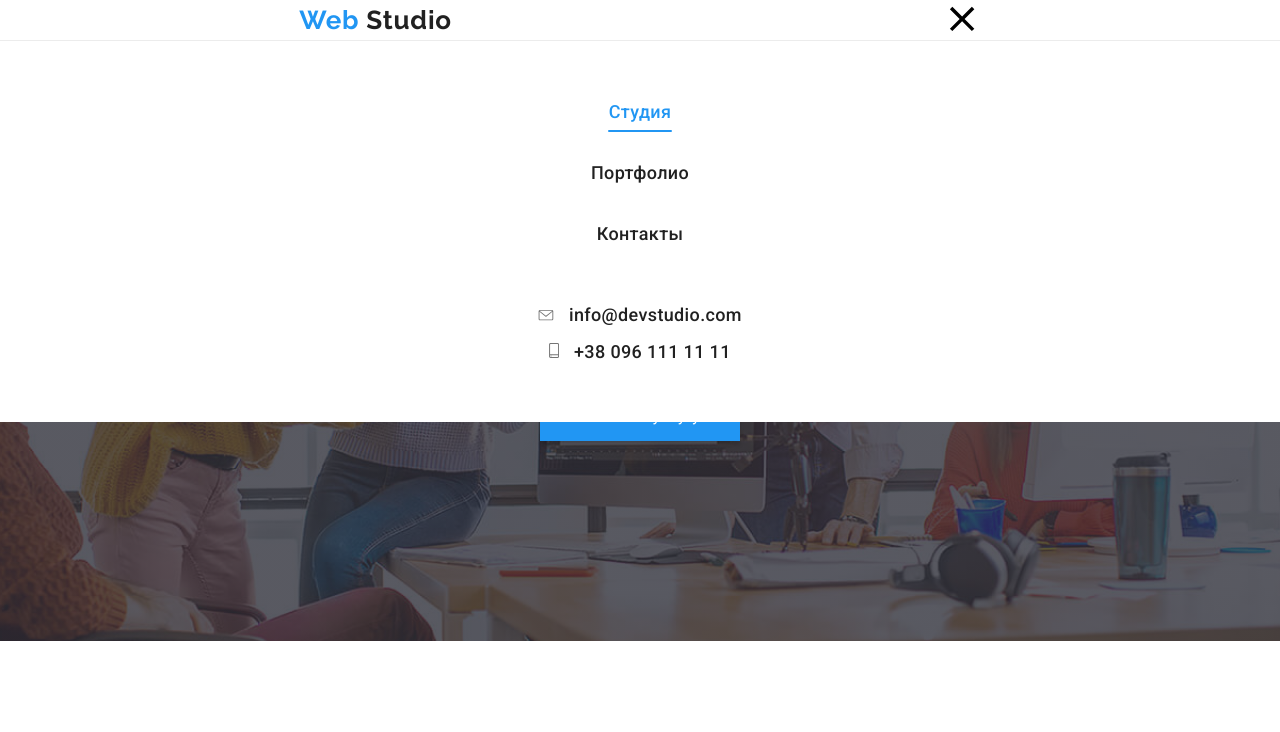
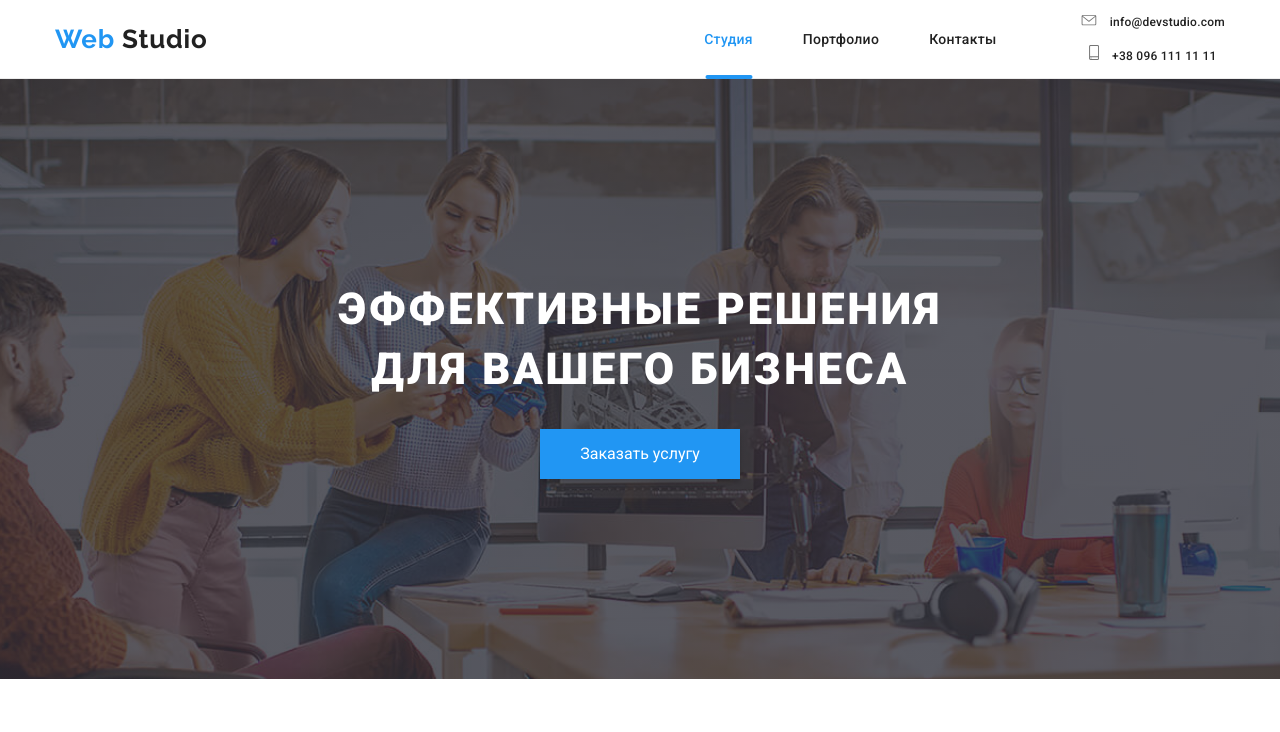
Before and after one commit to VITA-mlr/goit-markup-hw-08, a plain HTML site: page index.html in a window 1280 px wide. Shown: the top 732 px of the page. Drawn offline with Linux system fonts and the light colour scheme.

Commit message:
page-header for tablet

```diff
--- a/index.html
+++ b/index.html
@@ -22,7 +22,7 @@
         </div>
 
         <button
-          class="button-menu is-open"
+          class="button-menu"
           type="button"
           aria-controls="nav-flex"
           aria-expanded="false"
@@ -42,18 +42,22 @@
         </button>
 
         <!-- Navigation by site -->
-        <div class="nav-flex is-open" id="nav-flex" data-menu>
+        <div class="nav-flex" id="nav-flex" data-menu>
           <ul class="nav-list-site">
-            <li class="line">
+            <li class="nav-item-site line">
               <a class="nav-link current" href="">Студия</a>
               <div class="line-link"></div>
             </li>
-            <li><a class="nav-link" href="./portfolio.html">Портфолио</a></li>
-            <li><a class="nav-link" href="">Контакты</a></li>
+            <li class="nav-item-site">
+              <a class="nav-link" href="./portfolio.html">Портфолио</a>
+            </li>
+            <li class="nav-item-site">
+              <a class="nav-link" href="">Контакты</a>
+            </li>
           </ul>
           <!-- Kontakts -->
           <ul class="nav-list-contacts">
-            <li class="icon-address">
+            <li class="nav-item-contacts icon-address">
               <a class="nav-link" href="mailto:info@devstudio.com">
                 <svg class="icon" width="16" height="11">
                   <use href="./images/sprite.svg#icon-envelope"></use>
@@ -61,7 +65,7 @@
                 info@devstudio.com
               </a>
             </li>
-            <li class="icon-address">
+            <li class="nav-item-contacts icon-address">
               <a class="nav-link" href="tel:+380961111111">
                 <svg class="icon" width="10" height="15">
                   <use href="./images/sprite.svg#icon-smartphone"></use>
--- a/sass/base/_container.scss
+++ b/sass/base/_container.scss
@@ -11,7 +11,7 @@
     padding-bottom: 0;
     margin-bottom: 0;
     display: flex;
-    justify-content: space-around;
+    justify-content: space-between;
     align-items: center;
     // outline: 1px solid tomato;
   }
@@ -67,7 +67,11 @@
 @media screen and (min-width: 768px) and (max-width: 1199px) {
   .container {
     width: 768px;
-    outline: 1px solid tomato;
+    // outline: 1px solid tomato;
+
+    .header-section & {
+      display: flex;
+    }
   }
 }
 
--- a/sass/base/_page-buttons.scss
+++ b/sass/base/_page-buttons.scss
@@ -37,6 +37,10 @@
   & .icon-cross {
     display: none;
   }
+
+  @media screen and (min-width: 768px) {
+    display: none;
+  }
 }
 
 .button-menu.is-open {
--- a/sass/components/_page-header.scss
+++ b/sass/components/_page-header.scss
@@ -4,13 +4,16 @@
   padding: 0;
   color: $logo-color;
   border-bottom: 1px solid $line-color;
+  @media screen and (min-width: 768px) {
+    display: flex;
+  }
 }
 
 .logo {
   font-family: "Raleway", sans-serif;
   font-weight: 700;
-  font-size: 26px;
-  line-height: 31px;
+  font-size: 24px;
+  line-height: 28px;
   letter-spacing: 0.03em;
 
   &-blue {
@@ -47,6 +50,22 @@
   &.is-open {
     display: block;
   }
+
+  @media screen and (min-width: 768px) {
+    width: 530px;
+    display: flex;
+    align-items: center;
+    justify-content: flex-end;
+    // padding-right: 15px;
+    padding-top: 0;
+    padding-bottom: 0;
+
+    position: relative;
+    bottom: 0;
+    right: 0;
+    border-top: none;
+    transform: translateY(0);
+  }
 }
 
 .nav-list-site {
@@ -55,14 +74,37 @@
   font-size: 18px;
   line-height: 21px;
   letter-spacing: 0.02em;
-  // color: $header-menu-color;
+  color: $header-menu-color;
 
-  li:not(:last-child) {
-    margin-bottom: 40px;
+  .nav-item-site:hover {
+    color: $active-color;
   }
 
-  li:hover {
-    color: $active-color;
+  @media screen and (max-width: 767px) {
+    .nav-item-site:not(:last-child) {
+      margin-bottom: 40px;
+    }
+  }
+
+  @media screen and (min-width: 768px) {
+    display: flex;
+    align-items: center;
+
+    position: relative;
+    left: 0;
+    right: 0;
+    padding: 0;
+    border: none;
+    font-size: 14px;
+    line-height: 16px;
+
+    .nav-item-site {
+      padding: 31px 0;
+    }
+
+    .nav-item-site:not(:first-child) {
+      margin-left: 50px;
+    }
   }
 }
 
@@ -80,9 +122,14 @@
     transform: translateX(-50%);
     margin-top: 8px;
     width: 64px;
-    height: 2px;
+    height: 4px;
     background: $active-color;
     border-radius: 2px;
+
+    @media screen and (min-width: 768px) {
+      margin-top: 28px;
+      width: 47px;
+    }
   }
 
   &-link-2 {
@@ -98,7 +145,7 @@
   letter-spacing: 0.02em;
   color: $text-color;
 
-  li:first-child {
+  .nav-item-contacts:first-child {
     margin-bottom: 16px;
   }
 
@@ -107,11 +154,24 @@
     fill: $text-color;
   }
 
-  li:hover {
+  .nav-item-contacts:hover {
     color: $active-color;
 
     .icon {
       fill: $active-color;
     }
   }
+
+  @media screen and (min-width: 768px) {
+    margin-left: 84px;
+    font-size: 12px;
+    line-height: 14px;
+  }
 }
+
+@media screen and (min-width: 1200px) {
+  .logo {
+    font-size: 26px;
+    line-height: 31px;
+  }
+}
```
Also changed, not shown: portfolio.html (+9 -5 lines), css/main.css, css/main.min.css, css/portfolio.css, css/portfolio.min.css, 4 other files.
